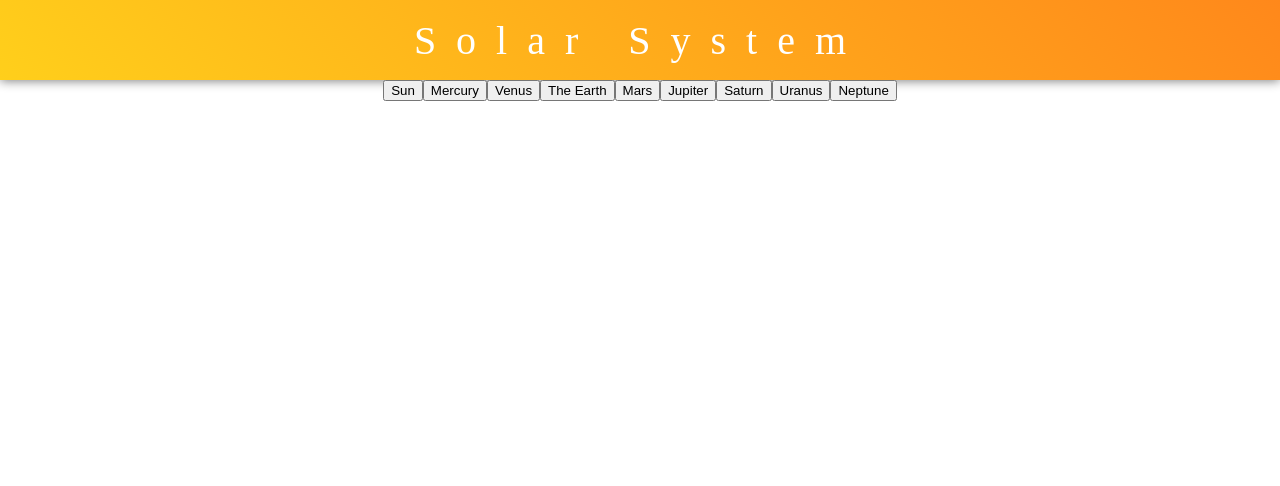
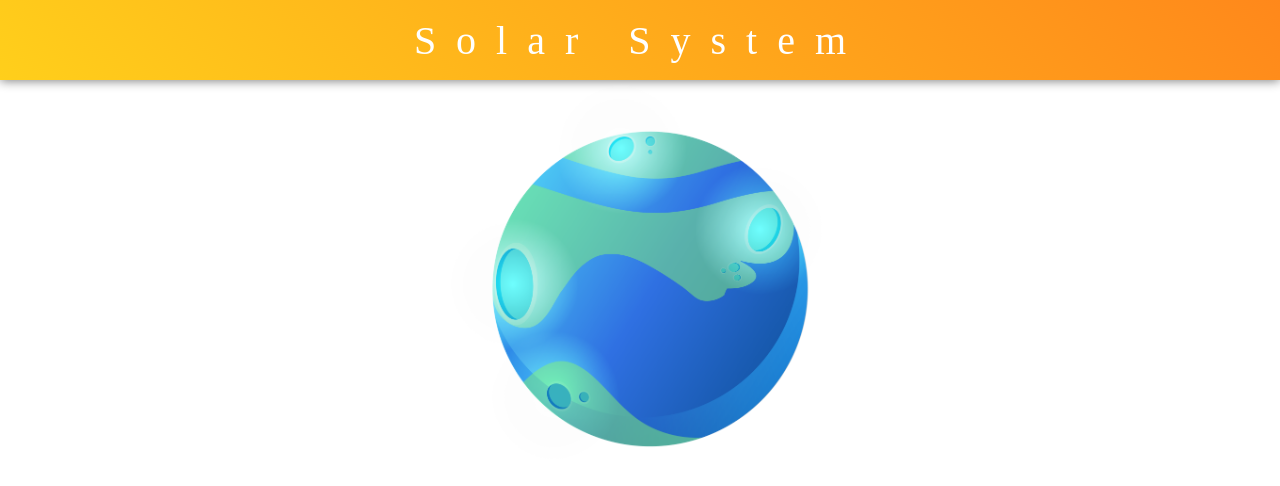
Before and after one commit to bahhtee17/solar-system, a React (Create React App) app: page /home in a window 1280 px wide. Shown: the top 486 px of the page. Built offline with nearby package versions, Linux system fonts and the light colour scheme.

Commit message:
added image of planet

```diff
--- a/src/Home.css
+++ b/src/Home.css
@@ -3,3 +3,17 @@
   justify-content: center;
   align-items: center;
 }
+.img {
+  width: 30%;
+}
+
+.img:hover {
+  transform: scale(1.1, 1.1);
+}
+
+.container {
+  width: 100%;
+  display: flex;
+  justify-content: center;
+  align-items: center;
+}
--- a/src/Home.js
+++ b/src/Home.js
@@ -1,6 +1,8 @@
 import {useNavigate} from "react-router-dom";
 import Button from "./componets/UI/Button";
 import "./Home.css";
+import planet from "./componets/UI/planet.png";
+
 const Home = () => {
   const navigate = useNavigate();
   return (
@@ -31,12 +33,16 @@ const Home = () => {
           navigate("/earth");
         }}
       />
+
       <Button
-        title='Mars'
+        container='container'
+        className='img'
+        src={planet}
         onClick={() => {
           navigate("/mars");
         }}
       />
+
       <Button
         title='Jupiter'
         onClick={() => {
--- a/src/componets/UI/Button.js
+++ b/src/componets/UI/Button.js
@@ -2,11 +2,9 @@ import React from "react";
 
 const Button = (props) => {
   return (
-    <div>
-      <button onClick={props.onClick} className={props.className}>
-        {props.title}
-      </button>
-    </div>
+    <a onClick={props.onClick} className={props.container}>
+      <img className={props.className} src={props.src} />
+    </a>
   );
 };
 
--- /dev/null
+++ b/src/style.css
@@ -0,0 +1,3 @@
+.img {
+  width: 50%;
+}
```
Also changed, not shown: src/componets/UI/planet.png (added).
